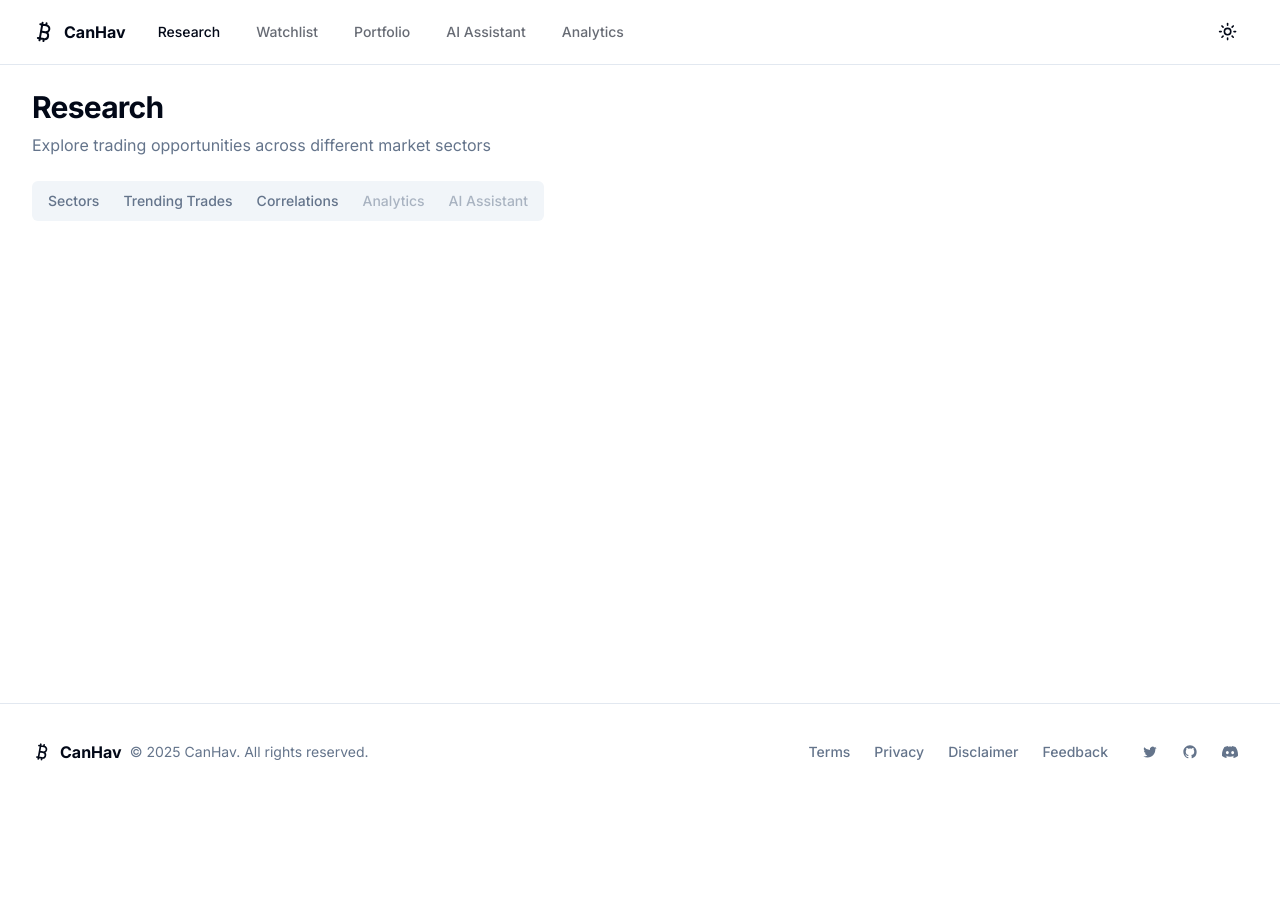
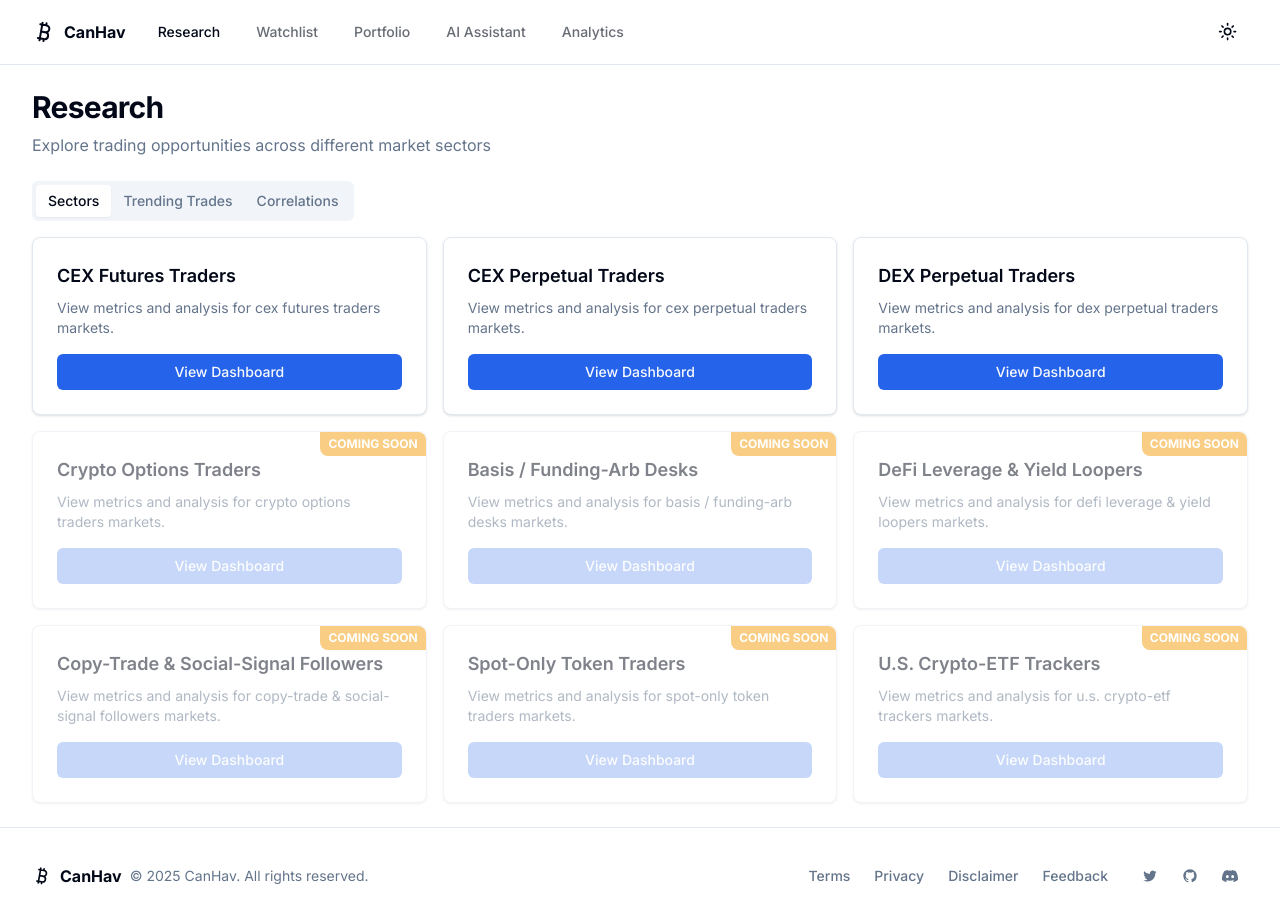
Before and after one commit to wazarat/derivatives_tracking, a Next.js app in the folder apps/web/: page /research in a window 1280 px wide. Before the commit the page ends 800 px from the top, so only its background shows below. Built offline with nearby package versions, Linux system fonts and the light colour scheme.

Commit message:
Fix Research tab: implement tab interactivity and update sector tiles

```diff
--- a/apps/web/app/research/page.tsx
+++ b/apps/web/app/research/page.tsx
@@ -14,7 +14,7 @@ import { CorrelationsTab } from "@/components/research/CorrelationsTab";
 const sectors = [
   {
     id: "cex-futures",
-    name: "CEX Futures",
+    name: "CEX Futures Traders",
     description: "Basis trading opportunities on centralized exchanges",
     icon: "📈",
     href: "/research/cex-futures",
@@ -22,7 +22,7 @@ const sectors = [
   },
   {
     id: "cex-perps",
-    name: "CEX Perpetuals",
+    name: "CEX Perpetual Traders",
     description: "Funding rate opportunities on centralized exchanges",
     icon: "🔄",
     href: "/research/cex-perps",
@@ -30,7 +30,7 @@ const sectors = [
   },
   {
     id: "dex-perps",
-    name: "DEX Perpetuals",
+    name: "DEX Perpetual Traders",
     description: "On-chain perpetual swap opportunities",
     icon: "⛓️",
     href: "/research/dex-perps",
@@ -38,18 +38,50 @@ const sectors = [
   },
   {
     id: "options",
-    name: "Options",
+    name: "Crypto Options Traders",
     description: "Volatility and options trading strategies",
     icon: "🎯",
-    href: "/research/options",
+    href: "",
+    disabled: true,
+  },
+  {
+    id: "basis-funding-arb",
+    name: "Basis / Funding-Arb Desks",
+    description: "Arbitrage opportunities between markets",
+    icon: "💹",
+    href: "",
+    disabled: true,
+  },
+  {
+    id: "defi-leverage",
+    name: "DeFi Leverage & Yield Loopers",
+    description: "Leveraged yield farming strategies",
+    icon: "🔄",
+    href: "",
+    disabled: true,
+  },
+  {
+    id: "copy-trade",
+    name: "Copy-Trade & Social-Signal Followers",
+    description: "Social trading opportunities and signals",
+    icon: "👥",
+    href: "",
     disabled: true,
   },
   {
     id: "spot",
-    name: "Spot Markets",
+    name: "Spot-Only Token Traders",
     description: "Spot market trading opportunities",
     icon: "💱",
-    href: "/research/spot",
+    href: "",
+    disabled: true,
+  },
+  {
+    id: "etf-trackers",
+    name: "U.S. Crypto-ETF Trackers",
+    description: "Track and analyze crypto ETF performance",
+    icon: "📊",
+    href: "",
     disabled: true,
   },
 ];
@@ -72,8 +104,6 @@ export default function ResearchPage() {
           <TabsTrigger value="sectors">Sectors</TabsTrigger>
           <TabsTrigger value="trending">Trending Trades</TabsTrigger>
           <TabsTrigger value="correlations">Correlations</TabsTrigger>
-          <TabsTrigger value="analytics" disabled>Analytics</TabsTrigger>
-          <TabsTrigger value="ai-assistant" disabled>AI Assistant</TabsTrigger>
         </TabsList>
 
         {/* Sectors Tab */}
@@ -125,28 +155,6 @@ export default function ResearchPage() {
         <TabsContent value="correlations">
           <CorrelationsTab />
         </TabsContent>
-
-        {/* Analytics Tab (Disabled) */}
-        <TabsContent value="analytics">
-          <Card>
-            <CardContent className="pt-6">
-              <div className="flex items-center justify-center h-64">
-                <p className="text-muted-foreground">Coming soon</p>
-              </div>
-            </CardContent>
-          </Card>
-        </TabsContent>
-
-        {/* AI Assistant Tab (Disabled) */}
-        <TabsContent value="ai-assistant">
-          <Card>
-            <CardContent className="pt-6">
-              <div className="flex items-center justify-center h-64">
-                <p className="text-muted-foreground">Coming soon</p>
-              </div>
-            </CardContent>
-          </Card>
-        </TabsContent>
       </Tabs>
     </div>
   );
--- a/apps/web/src/components/ui/tabs.tsx
+++ b/apps/web/src/components/ui/tabs.tsx
@@ -1,6 +1,12 @@
 "use client"
 
 import * as React from "react"
+
+// Create a shared context for tabs
+const TabsContext = React.createContext<{
+  value?: string
+  onValueChange?: (value: string) => void
+}>({})
 
 export interface TabsProps extends React.HTMLAttributes<HTMLDivElement> {
   defaultValue?: string
@@ -24,6 +30,7 @@ const Tabs = React.forwardRef<HTMLDivElement, TabsProps>(
     }
 
     return (
+      <TabsContext.Provider value={{ value: selectedTab, onValueChange: handleValueChange }}>
         <div
           ref={ref}
           className={`tabs ${className || ""}`}
@@ -31,6 +38,7 @@ const Tabs = React.forwardRef<HTMLDivElement, TabsProps>(
           data-value={selectedTab}
           {...props}
         />
+      </TabsContext.Provider>
     )
   }
 )
@@ -56,9 +64,7 @@ export interface TabsTriggerProps extends React.ButtonHTMLAttributes<HTMLButtonE
 
 const TabsTrigger = React.forwardRef<HTMLButtonElement, TabsTriggerProps>(
   ({ className, value, ...props }, ref) => {
-    const context = React.useContext(
-      React.createContext<{ value?: string; onValueChange?: (value: string) => void }>({})
-    )
+    const context = React.useContext(TabsContext)
 
     const isSelected = context.value === value
 
@@ -83,9 +89,7 @@ export interface TabsContentProps extends React.HTMLAttributes<HTMLDivElement> {
 
 const TabsContent = React.forwardRef<HTMLDivElement, TabsContentProps>(
   ({ className, value, ...props }, ref) => {
-    const context = React.useContext(
-      React.createContext<{ value?: string }>({})
-    )
+    const context = React.useContext(TabsContext)
 
     const isSelected = context.value === value
 
```
Lines whose indentation alone changed are shown as unchanged.
